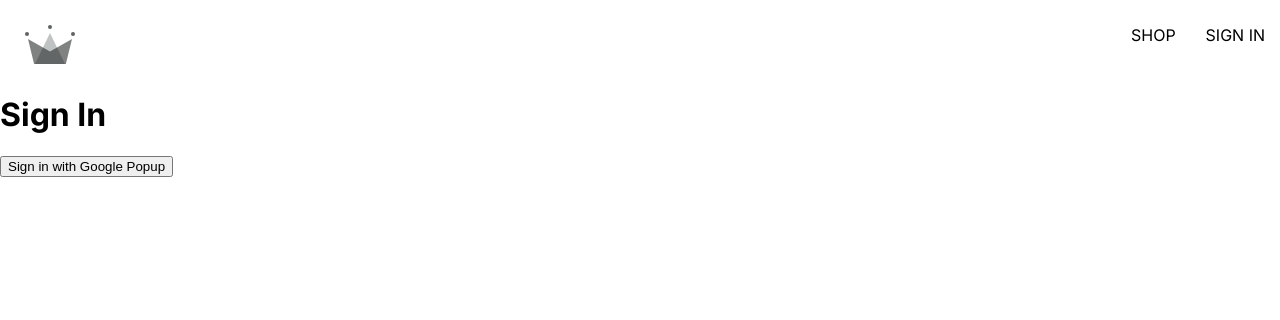
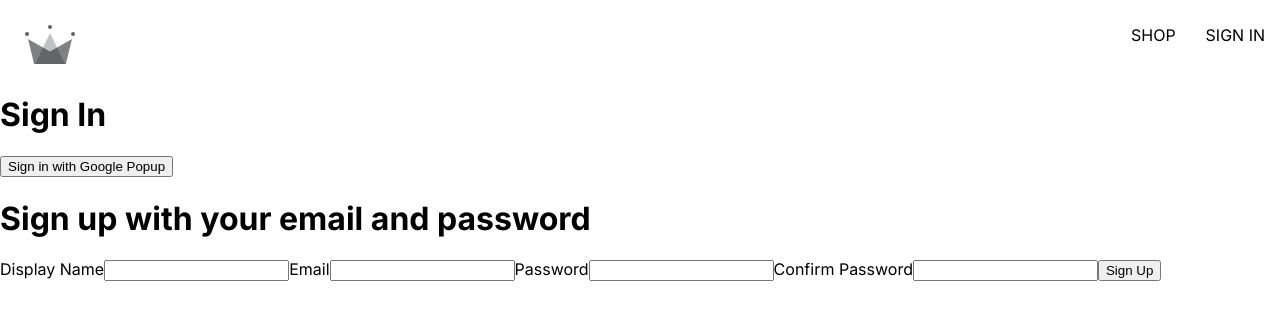
Before and after one commit to Tristan-van-de-Beld/mycrownclothing, a React (Create React App) app: page /signIn in a window 1280 px wide. Shown: the top 320 px of the page. Built offline with nearby package versions, Linux system fonts and the light colour scheme; the HTML template or start-up script is replaced by a standard one.

Commit message:
Main (#4)
* Added auth

* Added Firestore which creates user items upon auth

* added sign in form

---------

Co-authored-by: Tristan <tristan.vdb@simpli.org>

```diff
--- /dev/null
+++ b/src/components/sign-up-form/sign-up-form.component.jsx
@@ -0,0 +1,41 @@
+import { useState } from "react";
+
+const defaultFormFields = {
+  displayName: "",
+  email: "",
+  password: "",
+  confirmPassword: "",
+};
+
+const SignUpForm = () => {
+  const [formFields, setFormFields] = useState(defaultFormFields);
+  const { displayName, email, password, confirmPassword } = formFields;
+
+  console.log(formFields)
+  const handleChange = (event) => {
+    const { name, value } = event.target;
+    console.log(event);
+    setFormFields({...formFields, [name]: value})
+  };
+
+  return (
+    <div>
+      <h1>Sign up with your email and password</h1>
+      <form onSubmit={() => {}}>
+        <label>Display Name</label>
+        <input type="text" required onChange={handleChange} name="displayName" value={displayName} />
+
+        <label>Email</label>
+        <input type="email" required onChange={handleChange} name="email" value={email} />
+
+        <label>Password</label>
+        <input type="password" required onChange={handleChange} name="password" value={password} />
+
+        <label>Confirm Password</label>
+        <input type="password" required onChange={handleChange} name="confirmPassword" value={confirmPassword} />
+        <button type="submit">Sign Up</button>
+      </form>
+    </div>
+  );
+};
+export default SignUpForm;
--- a/src/routes/sign-in/sign-in.component.jsx
+++ b/src/routes/sign-in/sign-in.component.jsx
@@ -1,22 +1,26 @@
-import {signInWIthGooglePopup } from '../../utils/firebase/firebase.utils'
+
+import { useEffect } from "react";
+import { getRedirectResult } from "firebase/auth";
+
+import { auth, signInWIthGooglePopup, signInWIthGoogleRedirect, createUserDocumentFromAuth } from "../../utils/firebase/firebase.utils";
+
+import SignUpForm from "../../components/sign-up-form/sign-up-form.component";
+
+const SignIn = () => {
 
 
-import { createUserDocumentFromAuth } from '../../utils/firebase/firebase.utils';
+  const logGoogleUser = async () => {
+    const { user } = await signInWIthGooglePopup();
+    const userDocRef = await createUserDocumentFromAuth(user);
+  };
 
-const SignIn = () =>{
-    const logGoogleUser = async () => {
-        const {user} = await signInWIthGooglePopup();
-        const userDocRef = await createUserDocumentFromAuth(user)
+  return (
+    <div>
+      <h1>Sign In</h1>
+      <button onClick={logGoogleUser}>Sign in with Google Popup</button>
+      <SignUpForm />
+    </div>
+  );
+};
 
-    }
-    return(
-        <div>
-            <h1>Sign In</h1>
-            <button onClick={logGoogleUser}>
-                Sign in with Google Popup
-            </button>
-        </div>
-    )
-}
-
-export default SignIn
+export default SignIn;
--- a/src/utils/firebase/firebase.utils.js
+++ b/src/utils/firebase/firebase.utils.js
@@ -18,13 +18,17 @@
 const firebaseApp = initializeApp(firebaseConfig);
 
 
-const provider = new GoogleAuthProvider();
-provider.setCustomParameters({
+const googleProvider = new GoogleAuthProvider();
+googleProvider.setCustomParameters({
+
   prompt: "select_account",
 });
 
 export const auth = getAuth();
-export const signInWIthGooglePopup = () => signInWithPopup(auth, provider);
+
+export const signInWIthGooglePopup = () => signInWithPopup(auth, googleProvider);
+export const signInWIthGoogleRedirect = () => signInWithRedirect(auth, googleProvider);
+
 
 
 export const db =getFirestore();
@@ -53,8 +57,4 @@
   }
 
   return userDocRef;
-
-
-
-
 }
```
